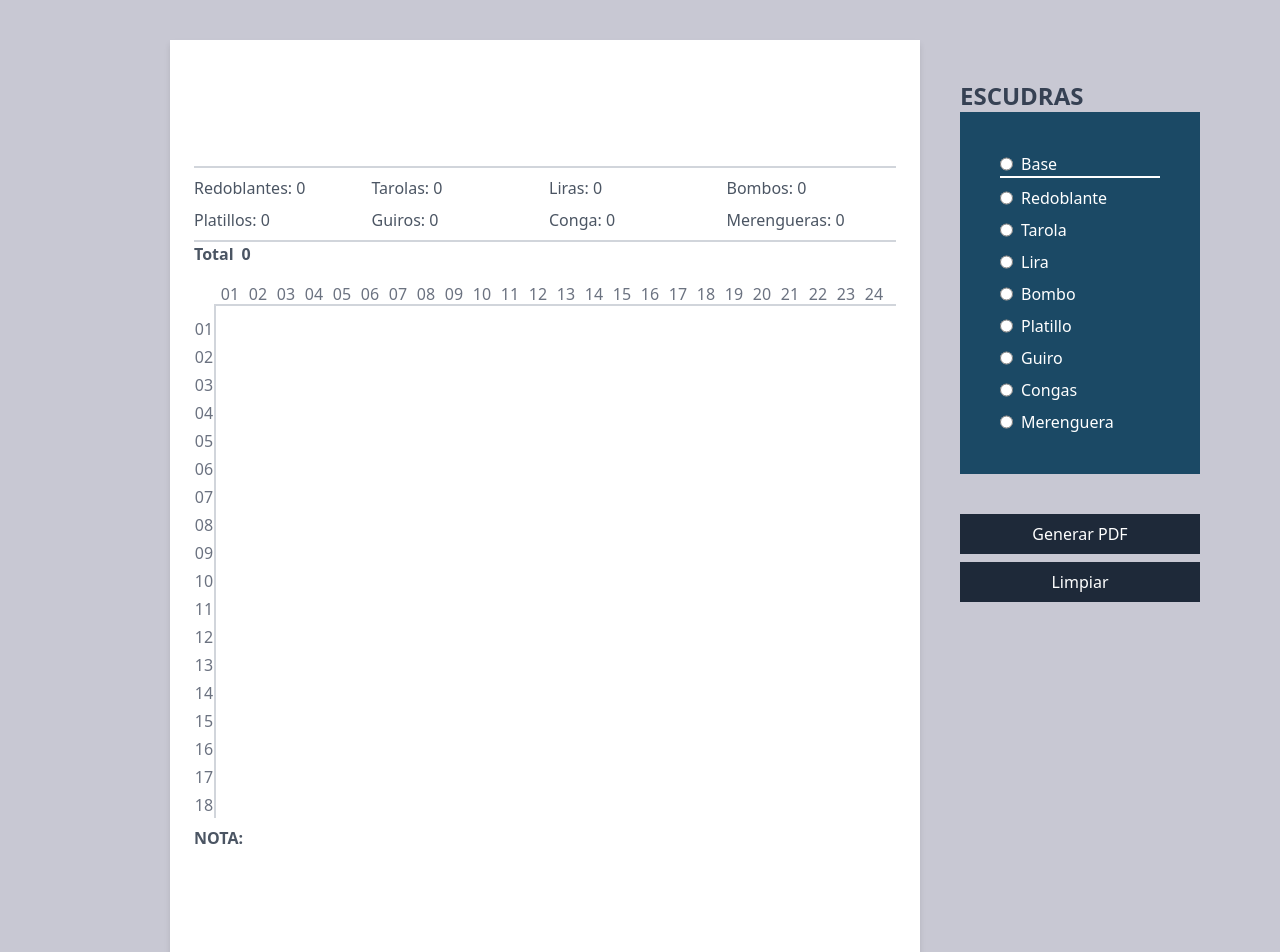
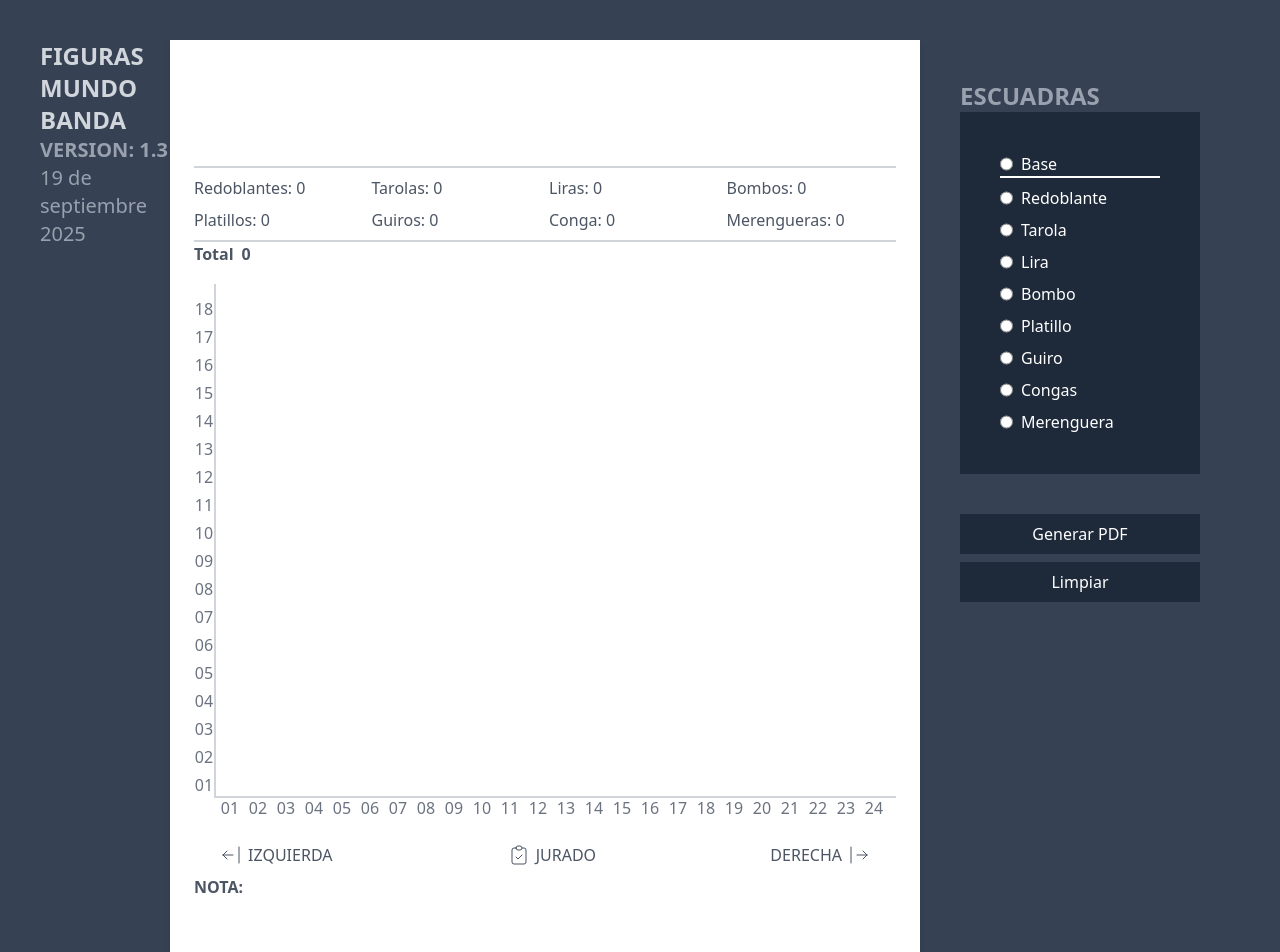
Before and after one commit to OscarMrzz/figurasMundobanda, a React (Vite) app: page / in a window 1280 px wide. Shown: the top 952 px of the page. Built offline with nearby package versions, Linux system fonts and the light colour scheme.

Commit message:
feat: add icons for orientation and judges, enhance layout and styles in App component

```diff
--- a/src/App.tsx
+++ b/src/App.tsx
@@ -5,14 +5,16 @@ import escuadras from "./Data/escuadras.json";
 import { useRef } from "react";
 
 import html2pdf from "html2pdf.js";
+import JuecesIcono from "./Compoents/Iconos/JuecesIcono";
+import FlechaizquierdaIcono from "./Compoents/Iconos/FlechaIzquierdaIcono";
+import FlechaDerecgaIcono from "./Compoents/Iconos/FlechaDerecgaIcono";
+import EntreIndexIcono from "./Compoents/Iconos/EntreIndexIcono";
 
-
-const arregloInicial = Array(400+13+9+10).fill(null);
-const filas = Array(17+2).fill(null);
-const columnas = Array(19+5).fill(null);
+const arregloInicial = Array(400 + 13 + 9 + 10).fill(null);
+const filas = Array(17 + 2).fill(null);
+const columnas = Array(19 + 5).fill(null);
 
 export default function App() {
-
   const hojaReferencia = useRef<HTMLDivElement>(null);
   const [mausePresionado, setMausePresionado] = useState(false);
 
@@ -88,9 +90,9 @@ export default function App() {
           scale: 2,
           useCORS: true,
           allowTaint: true,
-        backgroundColor: null // 🔥 evita que ponga todo negro
+          backgroundColor: null, // 🔥 evita que ponga todo negro
         },
-      jsPDF: { unit: "mm", format: "letter", orientation: "portrait" }
+        jsPDF: { unit: "mm", format: "letter", orientation: "portrait" },
       };
 
       html2pdf().set(opt).from(element).save();
@@ -124,64 +126,51 @@ export default function App() {
   return (
     <div
       onMouseUp={() => setMausePresionado(false)}
-      className="min-h-screen grid grid-cols-1 lg:grid-cols-[1fr_auto_1fr] h-full p-2 lg:p-10 "
+      className=" min-h-screen grid grid-cols-1 lg:grid-cols-[1fr_auto_1fr] h-full p-2 lg:p-10 "
     >
-      <div ></div>
+      <div className=" flex flex-col ">
+        <p className="text-2xl text-gray-300 font-bold ">FIGURAS MUNDO BANDA</p>
+        <p className="text-xl text-gray-400 font-bold ">VERSION: 1.3</p>
+        <p className="text-xl text-gray-400  ">19 de septiembre 2025</p>
+        <p></p>
+        </div>
       <div ref={hojaReferencia} className="hoja">
         <div className="hoja__header">
-          <input
-            type="text"
-            maxLength={50}
-            className="hoja__titulo"
-          />
-          <input
-            type="text"
-            maxLength={55}
-            className="hoja__subtitulo"
-          />
+          <input type="text" maxLength={50} className="hoja__titulo" />
+          <input type="text" maxLength={55} className="hoja__subtitulo" />
 
           <div className="hoja__stats">
             <p className="hoja__stat">
-
-              <span className="hoja__stat-span">
-
-              </span>Redoblantes: <span> {contadorIntegrantes.R}</span>{" "}
+              <span className="hoja__stat-span"></span>Redoblantes:{" "}
+              <span> {contadorIntegrantes.R}</span>{" "}
             </p>
             <p className="hoja__stat">
-
               <span className="hoja__stat-span"></span>Tarolas:{" "}
               <span> {contadorIntegrantes.T}</span>
             </p>
             <p className="hoja__stat">
-
               <span className="hoja__stat-span"></span>Liras:{" "}
               <span> {contadorIntegrantes.L}</span>
             </p>
             <p className="hoja__stat">
-
               <span className="hoja__stat-span"></span>Bombos:{" "}
               <span> {contadorIntegrantes.B}</span>
             </p>
             <p className="hoja__stat">
-
               <span className="hoja__stat-span"></span>Platillos:{" "}
               <span> {contadorIntegrantes.P}</span>
             </p>
             <p className="hoja__stat">
-
               <span className="hoja__stat-span"></span>Guiros:{" "}
               <span> {contadorIntegrantes.G}</span>
             </p>
             <p className="hoja__stat">
-
               <span className="hoja__stat-span"></span>Conga:{" "}
               <span> {contadorIntegrantes.C}</span>
             </p>
             <p className="hoja__stat">
-
-              <span className="hoja__stat-span">
-
-              </span>Merengueras: <span> {contadorIntegrantes.M}</span>
+              <span className="hoja__stat-span"></span>Merengueras:{" "}
+              <span> {contadorIntegrantes.M}</span>
             </p>
           </div>
           <p className="hoja__total">
@@ -189,28 +178,15 @@ export default function App() {
           </p>
         </div>
         <div>
-          <div className="hoja__contenedor-index">
-            <span className="ml-4.5"></span>
-            {columnas.map((_, colIndex) => (
-              <span
-                key={colIndex}
-                className="indexGrid"
-              >
-                {colIndex < 9 ? `0${colIndex + 1}` : colIndex + 1}
-              </span>
-            ))}
-          </div>
           <div className="hoja__cuerpo-grid">
             <div className="contenedorindexGrid-row">
-              <span className="mb-1.75 ">
-
-              </span>
-              {filas.slice(1).map((_, rowIndex) => (
-                <span
-                  key={rowIndex}
-                  className="indexGrid"
-                >
-                  {rowIndex  < 9 ? `0${rowIndex + 1}` : rowIndex + 1}
+              <span className="mb-1.75 "></span>
+              {filas
+                .slice(1)
+                .map((_, rowIndex) => filas.length - 1 - rowIndex)
+                .map((reverseIndex) => (
+                  <span key={reverseIndex} className="indexGrid">
+                    {reverseIndex < 10 ? `0${reverseIndex}` : reverseIndex}
                   </span>
                 ))}
             </div>
@@ -233,11 +209,35 @@ export default function App() {
               })}
             </div>
           </div>
+          <div>
+            <div className="hoja__contenedor-index">
+              <span className="ml-4.5"></span>
+            {columnas.map((_, colIndex) => (
+              <span
+                key={colIndex}
+                className="indexGrid"
+              >
+                {colIndex < 9 ? `0${colIndex + 1}` : colIndex + 1}
+              </span>
+              ))}
+            </div>
+            <div className="hoja__Orientacion">
+              <span className="hoja__origientacion-item">
+                <FlechaizquierdaIcono /> IZQUIERDA
+              </span>
+              <span className="hoja__origientacion-item">
+                <JuecesIcono /> JURADO
+              </span>
+              <span className="hoja__origientacion-item">
+                DERECHA <FlechaDerecgaIcono />
+              </span>
+            </div>
+
             <div className="mt-2">
               <p className="hoja__nota">NOTA:</p>
               <textarea
-              rows={4}
-              maxLength={205}
+                rows={3}
+                maxLength={150}
                 className="hoja__cuerpo-nota"
                 onInput={(e) => {
                   const target = e.target as HTMLTextAreaElement;
@@ -252,9 +252,10 @@ export default function App() {
             </div>
           </div>
         </div>
+      </div>
       <div className=" flex flex-col  p-10 ">
-        <h1 className="text-2xl text-gray-700 font-bold">ESCUDRAS</h1>
-        <div className="flex flex-col gap-2 bg-[#1b4965] w-60 p-10 text-white">
+        <h1 className="text-2xl text-gray-400 font-bold">ESCUADRAS</h1>
+        <div className="flex flex-col gap-2 bg-gray-800 w-60 p-10 text-white">
           <label className="cursor-pointer flex gap-2 border-b-2">
             <input
               className="cursor-pointer"
@@ -356,14 +357,14 @@ export default function App() {
           </label>
         </div>
         <button
-          className="cursor-pointer bg-gray-800 text-white mt-10 h-10"
+          className="w-60 cursor-pointer bg-gray-800 text-white mt-10 h-10"
           onClick={() => generarPDF()}
         >
           Generar PDF
         </button>
 
         <button
-          className="cursor-pointer bg-gray-800 text-white mt-2 h-10"
+          className="w-60 cursor-pointer bg-gray-800 text-white mt-2 h-10"
           onClick={() => {
             limiarHoja();
           }}
--- /dev/null
+++ b/src/Compoents/Iconos/EntreIndexIcono.tsx
@@ -0,0 +1,19 @@
+import React from "react";
+
+export default function EntreIndexIcono() {
+  return (
+    <div className="">
+      <svg
+        xmlns="http://www.w3.org/2000/svg"
+        width="6"
+        height="6"
+        viewBox="0 0 24 24"
+        fill="#4b5563"
+        className="icon icon-tabler icons-tabler-filled icon-tabler-circle"
+      >
+        <path stroke="none" d="M0 0h24v24H0z" fill="none" />
+        <path d="M7 3.34a10 10 0 1 1 -4.995 8.984l-.005 -.324l.005 -.324a10 10 0 0 1 4.995 -8.336z" />
+      </svg>
+    </div>
+  );
+}
--- /dev/null
+++ b/src/Compoents/Iconos/FlechaDerecgaIcono.tsx
@@ -0,0 +1,26 @@
+import React from "react";
+
+export default function FlechaDerecgaIcono() {
+  return (
+    <div>
+      <svg
+        xmlns="http://www.w3.org/2000/svg"
+        width="24"
+        height="24"
+        viewBox="0 0 24 24"
+        fill="none"
+        stroke="#4b5563"
+        stroke-width="1"
+        stroke-linecap="round"
+        stroke-linejoin="round"
+        className="icon icon-tabler icons-tabler-outline icon-tabler-arrow-bar-right"
+      >
+        <path stroke="none" d="M0 0h24v24H0z" fill="none" />
+        <path d="M20 12l-10 0" />
+        <path d="M20 12l-4 4" />
+        <path d="M20 12l-4 -4" />
+        <path d="M4 4l0 16" />
+      </svg>
+    </div>
+  );
+}
--- /dev/null
+++ b/src/Compoents/Iconos/FlechaIzquierdaIcono.tsx
@@ -0,0 +1,26 @@
+import React from "react";
+
+export default function FlechaizquierdaIcono() {
+  return (
+    <div>
+      <svg
+        xmlns="http://www.w3.org/2000/svg"
+        width="24"
+        height="24"
+        viewBox="0 0 24 24"
+        fill="none"
+        stroke="#4b5563"
+        stroke-width="1"
+        stroke-linecap="round"
+        stroke-linejoin="round"
+        className="icon icon-tabler icons-tabler-outline icon-tabler-arrow-bar-left"
+      >
+        <path stroke="none" d="M0 0h24v24H0z" fill="none" />
+        <path d="M4 12l10 0" />
+        <path d="M4 12l4 4" />
+        <path d="M4 12l4 -4" />
+        <path d="M20 4l0 16" />
+      </svg>
+    </div>
+  );
+}
--- /dev/null
+++ b/src/Compoents/Iconos/JuecesIcono.tsx
@@ -0,0 +1,25 @@
+import React from "react";
+
+export default function JuecesIcono() {
+  return (
+    <div>
+      <svg
+        xmlns="http://www.w3.org/2000/svg"
+        width="24"
+        height="24"
+        viewBox="0 0 24 24"
+        fill="none"
+        stroke="#4b5563"
+        stroke-width="1"
+        stroke-linecap="round"
+        stroke-linejoin="round"
+        className="icon icon-tabler icons-tabler-outline icon-tabler-clipboard-check"
+      >
+        <path stroke="none" d="M0 0h24v24H0z" fill="none" />
+        <path d="M9 5h-2a2 2 0 0 0 -2 2v12a2 2 0 0 0 2 2h10a2 2 0 0 0 2 -2v-12a2 2 0 0 0 -2 -2h-2" />
+        <path d="M9 3m0 2a2 2 0 0 1 2 -2h2a2 2 0 0 1 2 2v0a2 2 0 0 1 -2 2h-2a2 2 0 0 1 -2 -2z" />
+        <path d="M9 14l2 2l4 -4" />
+      </svg>
+    </div>
+  );
+}
--- a/src/index.css
+++ b/src/index.css
@@ -6,7 +6,7 @@ html, body {
     padding: 0;
 }
 body {
-    background-color: rgb(200, 200, 211);
+    background-color: #364153;
     min-height: 100vh;
     width: 100vw;
 }
@@ -110,7 +110,7 @@ body {
 .hoja__grid {
   display: flex;
   flex-wrap: wrap;
-  border-top: 2px solid #d1d5db;
+  border-bottom: 2px solid #d1d5db;
   border-left: 2px solid #d1d5db;
   padding-top: 8px;
 }
@@ -243,3 +243,21 @@ body {
   background-color: #fed7aa; /* bg-orange-200 */
   color: #c2410c;            /* text-orange-600 */
 }
+
+
+.hoja__Orientacion{
+  display: flex;
+  justify-content: space-between;
+  font-weight:200;      /* font-bold */
+  color: #4b5563;        /* text-gray-600 */
+  margin-bottom: 8px;
+  padding-left: 25px;
+  padding-right: 25px;
+  margin-top: 25px;
+
+}
+.hoja__origientacion-item{
+  display: flex;
+  align-items: center;
+  gap: 5px;
+}
```
Lines whose indentation alone changed are shown as unchanged.
